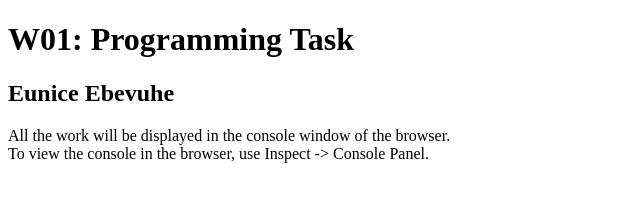
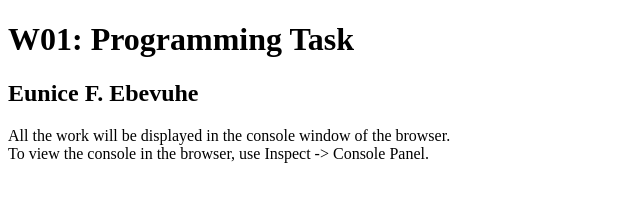
Before and after one commit to evapearl/cse121b, a plain HTML site: page w01-task.html in a window 1280 px wide. Shown: the full height of the page, 0-640 px from the left. Drawn offline with Linux system fonts and the light colour scheme.

Commit message:
week 1 programming task

```diff
--- a/w01-task.html
+++ b/w01-task.html
@@ -9,7 +9,7 @@
 
 <body>
   <h1>W01: Programming Task</h1>
-  <h2>Eunice Ebevuhe</h2>
+  <h2>Eunice F. Ebevuhe</h2>
   <p>All the work will be displayed in the console window of the browser.
     <br>To view the console in the browser, use Inspect -> Console Panel.
   </p>
```
